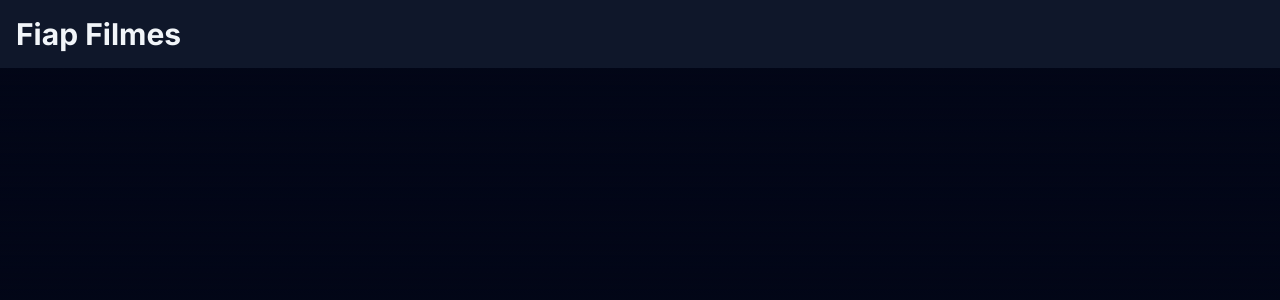
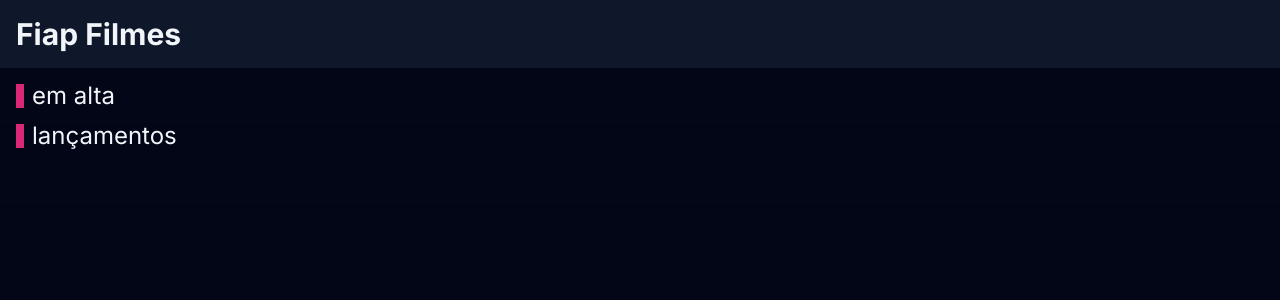
Before and after one commit to joaocarloslima/fiap-filmes-a, a Next.js app: page / in a window 1280 px wide. Shown: the top 300 px of the page. Built offline with nearby package versions, Linux system fonts and the light colour scheme.

Commit message:
component title

```diff
--- a/src/app/page.js
+++ b/src/app/page.js
@@ -1,12 +1,15 @@
-import Image from 'next/image'
+import Titulo from "@/components/Titulo";
 
 export default function Home() {
-  return ( //JSX
+  return (
     <>
       <nav className="bg-slate-900 p-4">
         <h1 className="text-3xl font-bold">Fiap Filmes</h1>
       </nav>
 
+      <Titulo texto="em alta" />
+      <Titulo texto="lançamentos" />
+
     </>
   )
 }
--- /dev/null
+++ b/src/components/Titulo.js
@@ -0,0 +1,8 @@
+
+export default function Titulo({texto}){
+    return(
+        <h2 className="text-2xl border-l-8 border-pink-600 m-4 pl-2 leading-6">
+            {texto}
+        </h2>
+    )
+}
```
